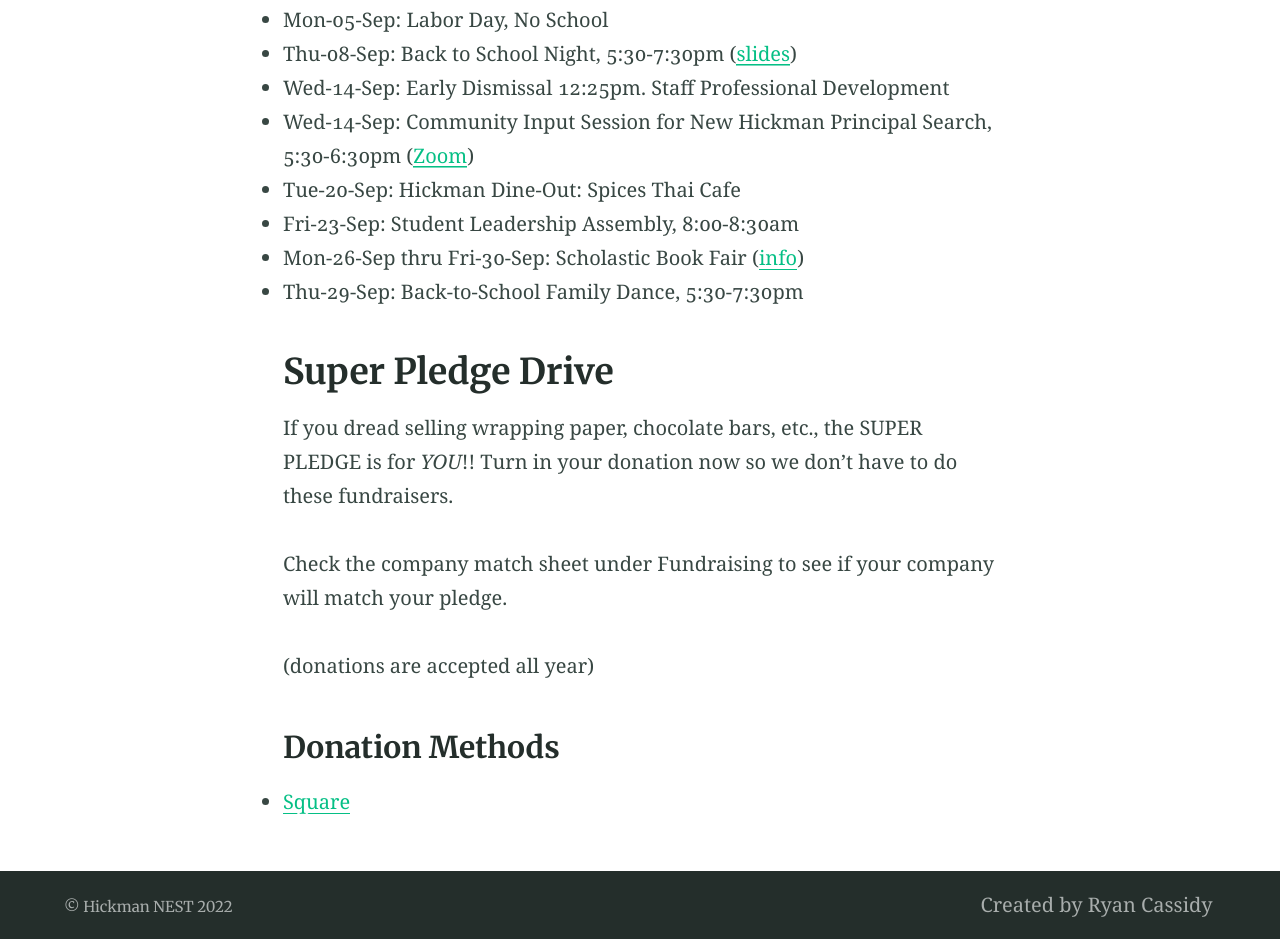
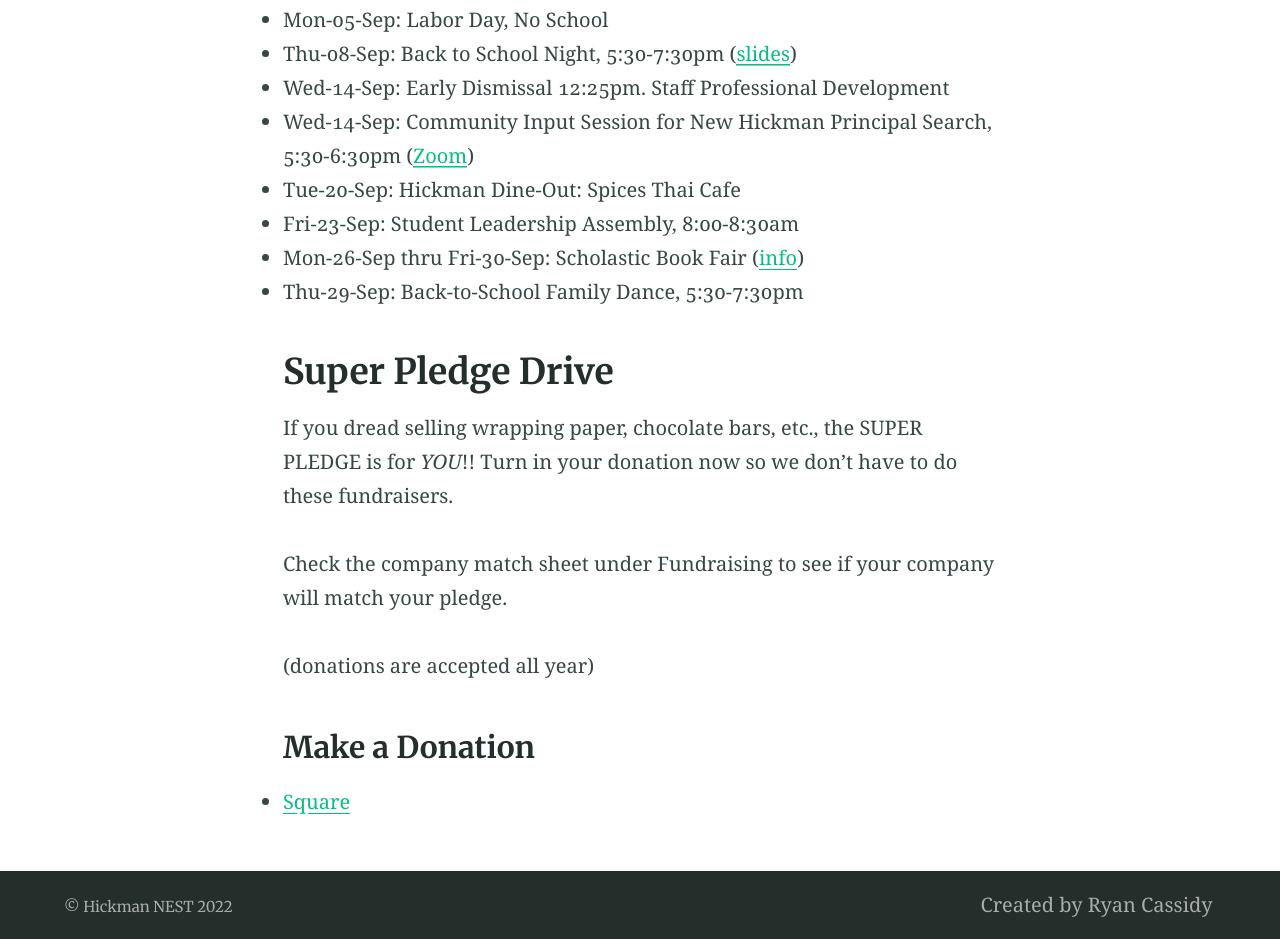
Before and after one commit to bold-fusion/hickman-nest-jekyll-alembic-fork, a Jekyll site: the page built from index.md, in a window 1280 px wide. Shown: the part 781-1720 px from the top of the page. Built offline with Jekyll 4.4.1, drawn with Linux system fonts in a browser that asks for light colours.

Commit message:
Update index.md

```diff
--- a/index.md
+++ b/index.md
@@ -29,6 +29,6 @@ Check the company match sheet under Fundraising to see if your company will matc
 
 (donations are accepted all year)
 
-### Donation Methods
+### Make a Donation
 
 - [Square](https://hickman-nest.square.site)
```
